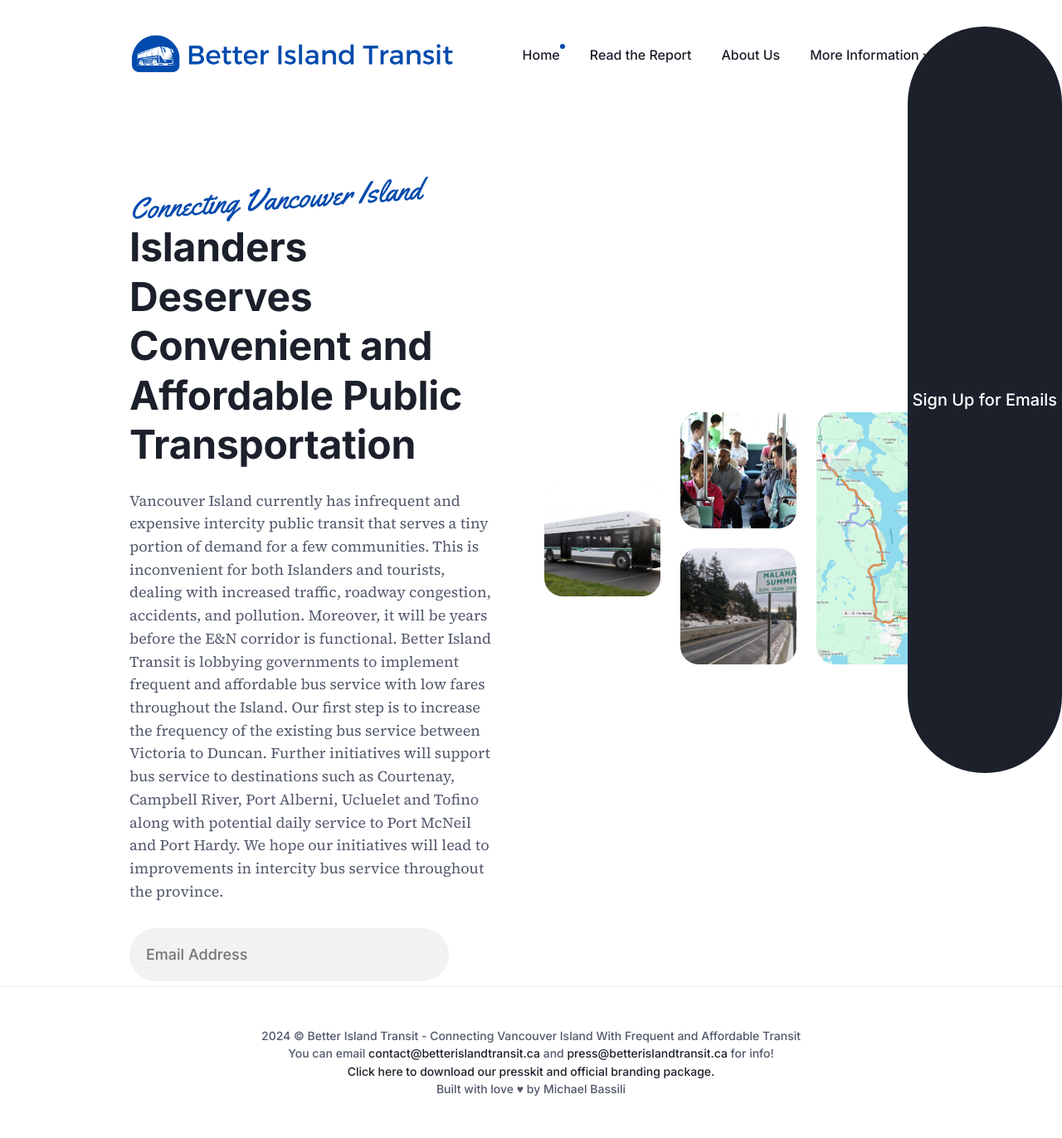
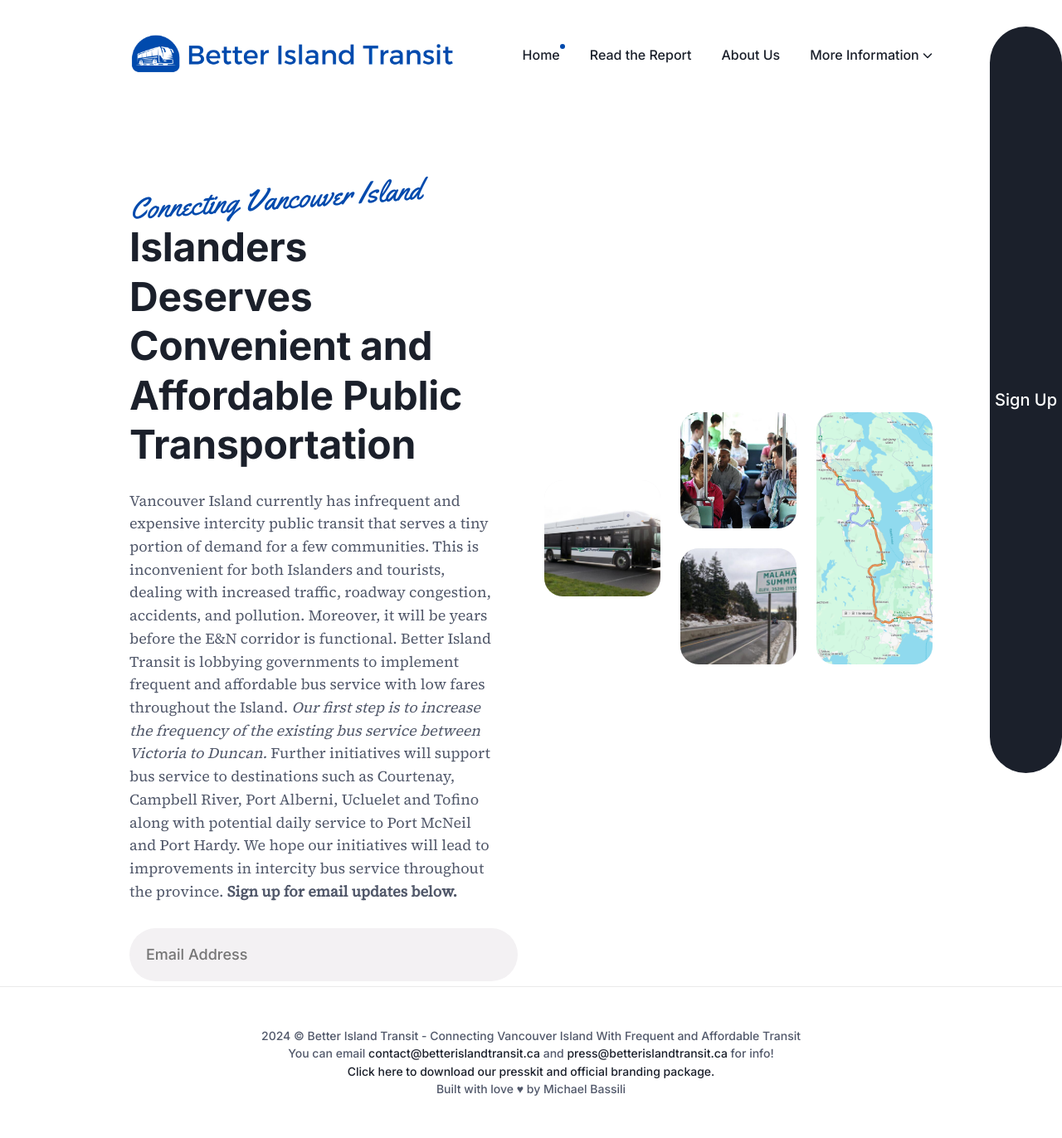
Before and after one commit to STNanaimo/better-island-transit, a Jekyll site: the page built from index.html, in a window 1280 px wide. Shown: the whole page at 83% size. Built offline with Jekyll 4.4.1, drawn with Linux system fonts in a browser that asks for light colours; comment, search, counter and statistics services are not loaded.

Commit message:
Add Eric Diller pic, increase subscribe width

```diff
--- a/_data/settings.yml
+++ b/_data/settings.yml
@@ -42,7 +42,7 @@
   enable: true
   hero_intro: Connecting Vancouver Island
   hero_title: Islanders Deserves Convenient and Affordable Public Transportation
-  hero_description: Vancouver Island currently has infrequent and expensive intercity public transit that serves a tiny portion of demand for a few communities. This is inconvenient for both Islanders and tourists, dealing with increased traffic, roadway congestion, accidents, and pollution. Moreover, it will be years before the E&N corridor is functional. Better Island Transit is lobbying governments to implement frequent and affordable bus service with low fares throughout the Island. Our first step is to increase the frequency of the existing bus service between Victoria to Duncan. Further initiatives will support bus service to destinations such as Courtenay,  Campbell River, Port Alberni, Ucluelet and Tofino along with potential daily service to Port McNeil and Port Hardy. We hope our initiatives will lead to improvements in intercity bus service throughout the province.
+  hero_description: Vancouver Island currently has infrequent and expensive intercity public transit that serves a tiny portion of demand for a few communities. This is inconvenient for both Islanders and tourists, dealing with increased traffic, roadway congestion, accidents, and pollution. Moreover, it will be years before the E&N corridor is functional. Better Island Transit is lobbying governments to implement frequent and affordable bus service with low fares throughout the Island. <i>Our first step is to increase the frequency of the existing bus service between Victoria to Duncan.</i> Further initiatives will support bus service to destinations such as Courtenay,  Campbell River, Port Alberni, Ucluelet and Tofino along with potential daily service to Port McNeil and Port Hardy. We hope our initiatives will lead to improvements in intercity bus service throughout the province. <b>Sign up for email updates below.</b>
   hero_images:
     - alt: "Double-Decker Bus in the CRD"
       url: "/images/hero/double-decker-bus-crd.png"
--- a/_includes/footer.html
+++ b/_includes/footer.html
@@ -42,8 +42,8 @@
     <div class="row">
       <div class="col col-12">
         <div class="copyright">
-          {{ site.time | date: '%Y' }} &copy; {{ site.data.settings.og_title }}<br>
-          You can email <a href="mailto:contact@betterislandtransit.ca">contact@betterislandtransit.ca</a> and <a href="mailto:press@betterislandtransit.ca">press@betterislandtransit.ca</a> for info! <br> <a>Click here to download our presskit and official branding package.</a> <br> Built with love ♥ by Michael Bassili
+          {{ site.time | date: '%Y' }} &copy; {{ site.data.settings.og_title }}<br class="copyright_breaks">
+          You can email <a href="mailto:contact@betterislandtransit.ca">contact@betterislandtransit.ca</a> and <a href="mailto:press@betterislandtransit.ca">press@betterislandtransit.ca</a> for info! <br class="copyright_breaks"> <a>Click here to download our presskit and official branding package.</a> <br class="copyright_breaks"> Built with love ♥ by Michael Bassili
         </div>
       </div>
     </div>
--- a/_includes/subscribe.html
+++ b/_includes/subscribe.html
@@ -1,7 +1,7 @@
 
 <div class="container subscribe">
     <div class="hero__inner row">
-    <div class="col col-5 col-d-12">
+    <div class="col col-6 col-d-12">
 
         <div id="mc_embed_shell">
         <link href="//cdn-images.mailchimp.com/embedcode/classic-061523.css" rel="stylesheet" type="text/css">
@@ -51,7 +51,7 @@
         <div id="mc_embed_signup">
           <form action="https://betterislandtransit.us8.list-manage.com/subscribe/post?u=541ff6359f7c9e7988ad94813&amp;id=795f10b9a4&amp;f_id=005708e0f0" method="post" id="mc-embedded-subscribe-form" name="mc-embedded-subscribe-form" class="validate form" target="_blank">
             <input type="email" name="EMAIL" class="required email" id="mce-EMAIL" required="" placeholder="Email Address" value="">
-            <input type="submit" name="subscribe" id="mc-embedded-subscribe" class="button hero__subscribe subscribe-button" value="Sign Up for Emails">
+            <input type="submit" name="subscribe" id="mc-embedded-subscribe" class="button hero__subscribe subscribe-button" value="Sign Up">
             <div id="mce-responses" class="clear foot">
                 <div class="response" id="mce-error-response" style="display: none;"></div>
                 <div class="response" id="mce-success-response" style="display: none;"></div>
--- a/_sass/3-modules/_footer.scss
+++ b/_sass/3-modules/_footer.scss
@@ -178,7 +178,14 @@
     color: var(--heading-font-color);
   }
 
-  @media (max-width: $desktop) {
-    text-align: left;
+  // @media (max-width: $desktop) {
+  //   text-align: left;
+  // }
+}
+
+.copyright_breaks {
+  @media (max-width: $tablet) {
+    display: none;
+    visibility: hidden;
   }
 }
```
Also changed, not shown: _authors/eric-diller.md (+1 -1 lines), images/authors/eric-diller.jpeg (added).
